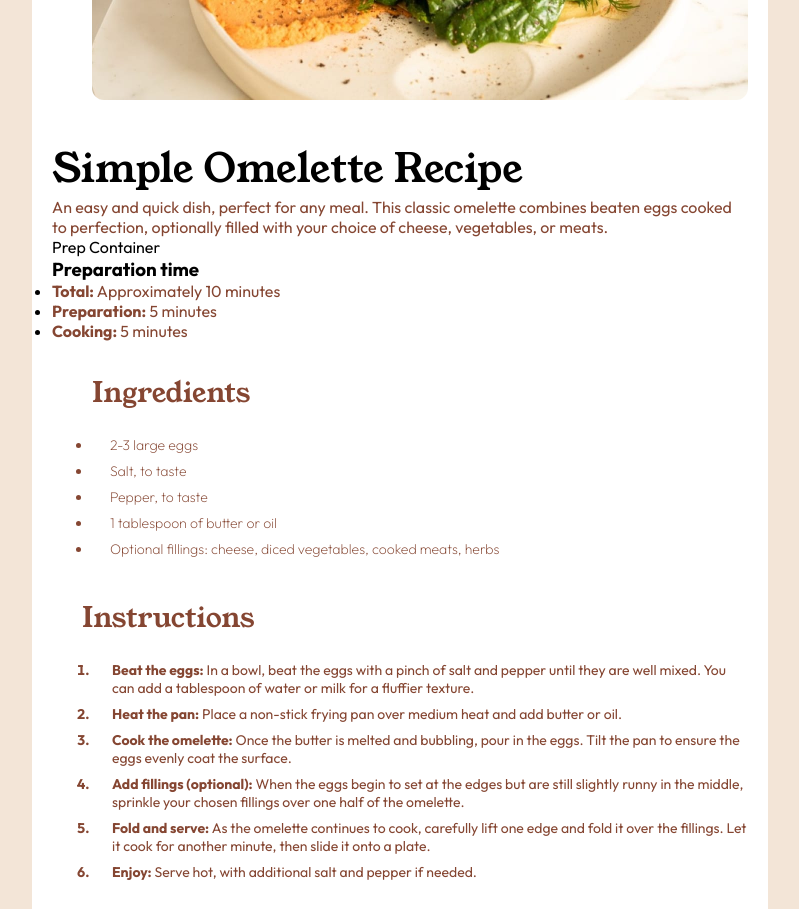
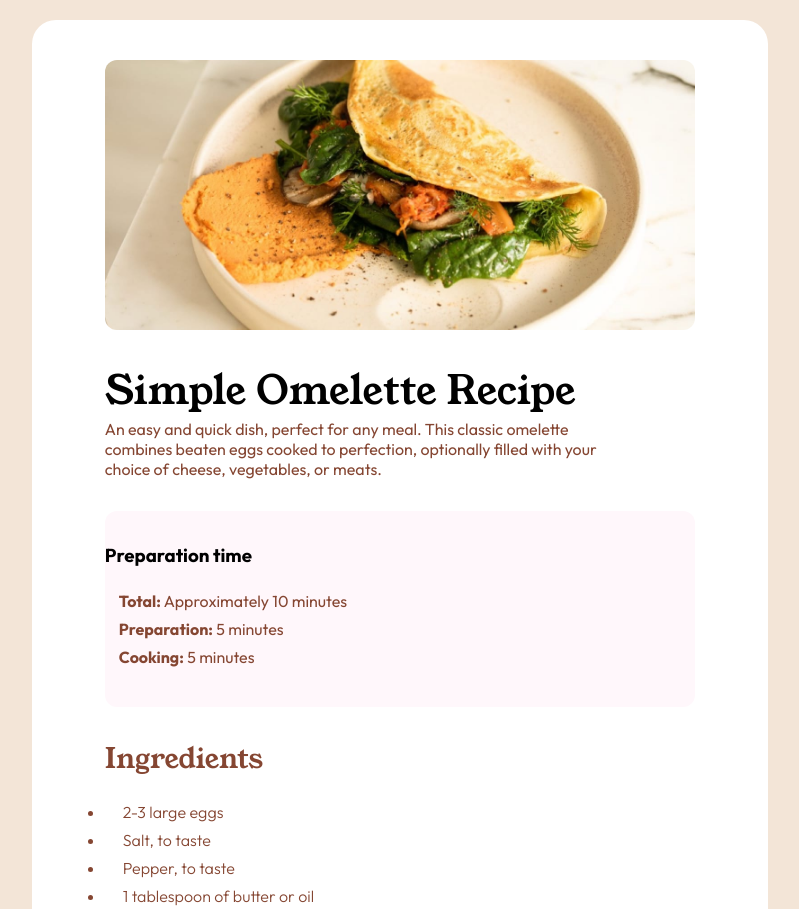
Before and after one commit to yabboe/fem_recipe, a plain HTML site: page index.html in a window 1280 px wide. Shown: the top 909 px of the page, without its empty margins (240-1039 px from the left). Drawn offline with Linux system fonts and the light colour scheme.

Commit message:
second upload

```diff
--- a/index.html
+++ b/index.html
@@ -31,15 +31,16 @@
       }
     </style>
   </head>
+
+
+
   <body>
     <div class="main_container">
     <img
       src="./assets/images/image-omelette.jpeg"
       alt="A plate of a delicious omelette with vegetables and cheese"
-      class="recipe-image" </img>
-      <div class="title_container">
+      class="recipe-image" >
 
-      </div>
 
     <div class="title_container"><h1>Simple Omelette Recipe</h1>
       <div class="content_container"><p>An easy and quick dish, perfect for any meal. This
@@ -47,13 +48,17 @@
         filled with your choice of cheese, vegetables, or meats.</p></div>
       </div>
 
-        <div class="sub_head">Prep Container</div>
+
+      <div class="prep_container">
+        <div class="prep_content">
         <h3>Preparation time</h3>
         <ul>
           <li><p><strong>Total:</strong> Approximately 10 minutes </p></li>
           <li><p><strong>Preparation:</strong> 5 minutes </p></li>
           <li><p><strong>Cooking:</strong> 5 minutes </p></li>
         </ul>
+      </div>
+      </div>
 
 
       <div class="ingredients_container">
@@ -67,10 +72,9 @@
         </ul>
       </div>
 
-      <div class="instructions_h1">
+      <
+      <div class="instructions_container">
         <h2>Instructions</h2>
-        </div>
-      <div class="instructions_container">
         <ol>
           <li><p><div class="bold">Beat the eggs:</div> In a bowl, beat the eggs with a pinch of salt and pepper until they are well mixed. You can add a tablespoon of water or milk for a fluffier texture.</p></li>
           <li><p><div class="bold">Heat the pan:</div> Place a non-stick frying pan over medium heat and add butter or oil.</p></li>
--- a/styles.css
+++ b/styles.css
@@ -7,7 +7,7 @@
 body {
   background-color: #f3e5d7;
   margin: 0;
-  height: 100vh;
+  min-height: 100vh;
   display: flex;
   justify-content: center;
   align-items: center;
@@ -16,10 +16,9 @@ body {
 }
 
 img {
-  width: 656px;
-  height: 300px;
+  width: 90%;
+  height: auto;
   border-radius: 12px;
-  margin: 40px 40px 40px 40px;
 }
 
 p {
@@ -30,12 +29,26 @@ p {
   display: flex;
   flex-direction: column;
   justify-content: center;
-  align-items: left;
+  align-items: center;
   height: auto;
-  width: 736px;
+  width: 90%;
+  max-width: 736px;
   background-color: white;
-  padding: 20px;
+
   border-radius: 24px;
+
+  padding: 40px;
+  margin-top: 20px;
+}
+
+.title_container {
+  margin-bottom: 32px;
+  margin-top: 32px;
+  width: 90%;
+}
+
+.content_container {
+  width: 90%;
 }
 
 h1 {
@@ -51,14 +64,40 @@ h2 {
   color: #854632;
 }
 
-.instructions_h1 h2 {
-  padding-left: 30px;
+.prep_container {
+  display: flex;
+  background-color: #fff7fb;
+  flex-direction: column;
+  padding-top: 32px;
+  padding-bottom: 32px;
+  align-items: flex-start;
+  width: 90%;
+  border-radius: 12px;
+}
+
+.prep_container h3 {
   padding-bottom: 24px;
+  margin-left: 0;
+}
+
+.prep_container ul {
+  list-style-type: none; /* Removes default list styling */
+  padding-left: 0; /* Removes default padding */
+}
+
+.prep_container ul li p {
+  margin-left: 14px;
+  margin-bottom: 8px;
+  font-size: 16px;
 }
 
 .instructions_container {
-  padding-left: 40px;
   margin-bottom: 32px;
+  width: 90%;
+}
+
+.instructions_container h2 {
+  padding-bottom: 24px;
 }
 
 .instructions_container p {
@@ -69,22 +108,30 @@ h2 {
 .ingredients_container {
   margin-top: 32px;
   margin-bottom: 32px;
-  padding-left: 40px;
+  align-items: flex-start;
+  display: flex;
+  flex-direction: column;
+  width: 90%;
 }
 
 .ingredients_container h2 {
   padding-bottom: 24px;
 }
 
+.ingredienats_container ul {
+  list-style-type: none; /* Removes default list styling */
+  padding-left: 0; /* Removes default padding */
+}
+
 .ingredients_container ul li {
   margin-bottom: 8px;
-  font-size: 14px;
+  font-size: 16px;
   color: #854632;
 }
 
 .ingredients_container ul li p {
   margin-left: 18px;
-  font-weight: 200;
+  font-weight: 300;
   color: #854632;
 }
 
@@ -103,9 +150,9 @@ h2 {
   list-style-position: outside;
   padding-left: 20px;
   margin-bottom: 8px;
-  font-size: 14px;
+  font-size: 16px;
   color: #854632;
-  font-weight: 400;
+  font-weight: 300;
   font-family: "outfit", sans-serif;
 }
 
```
